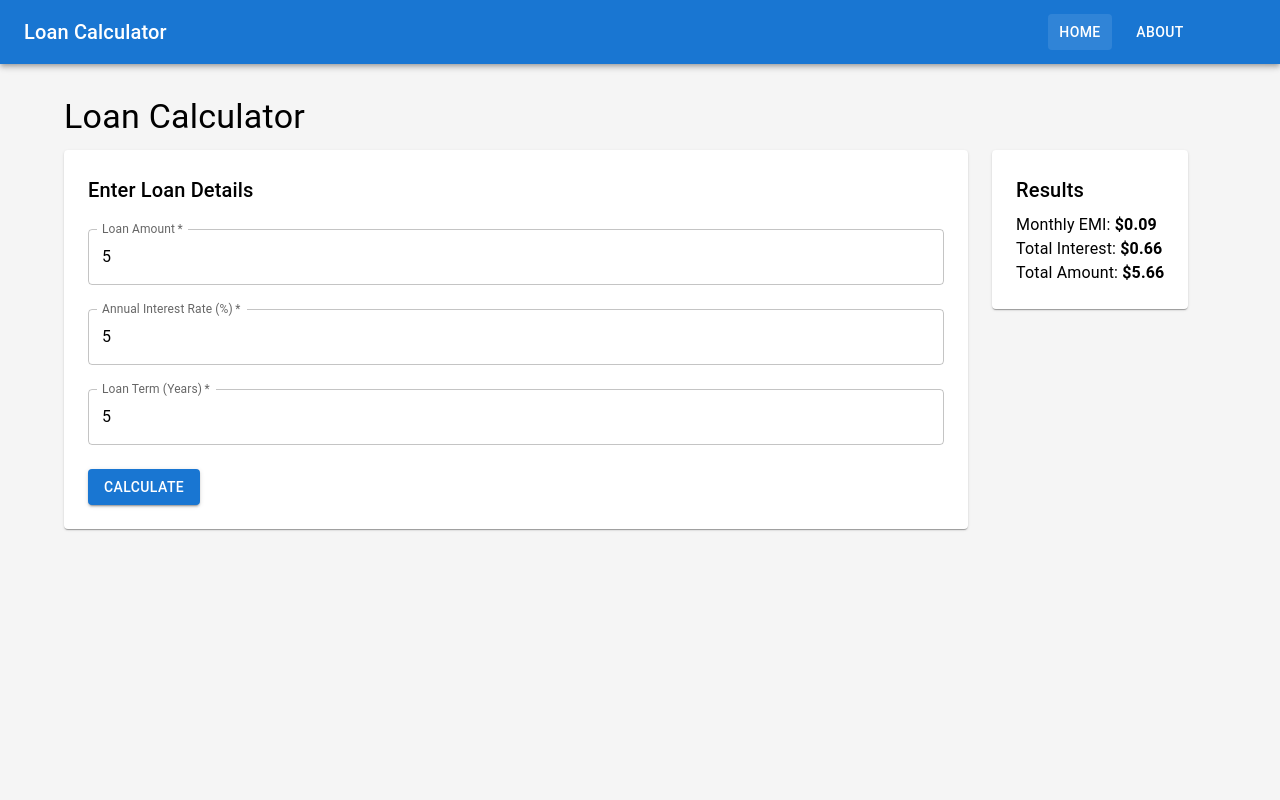
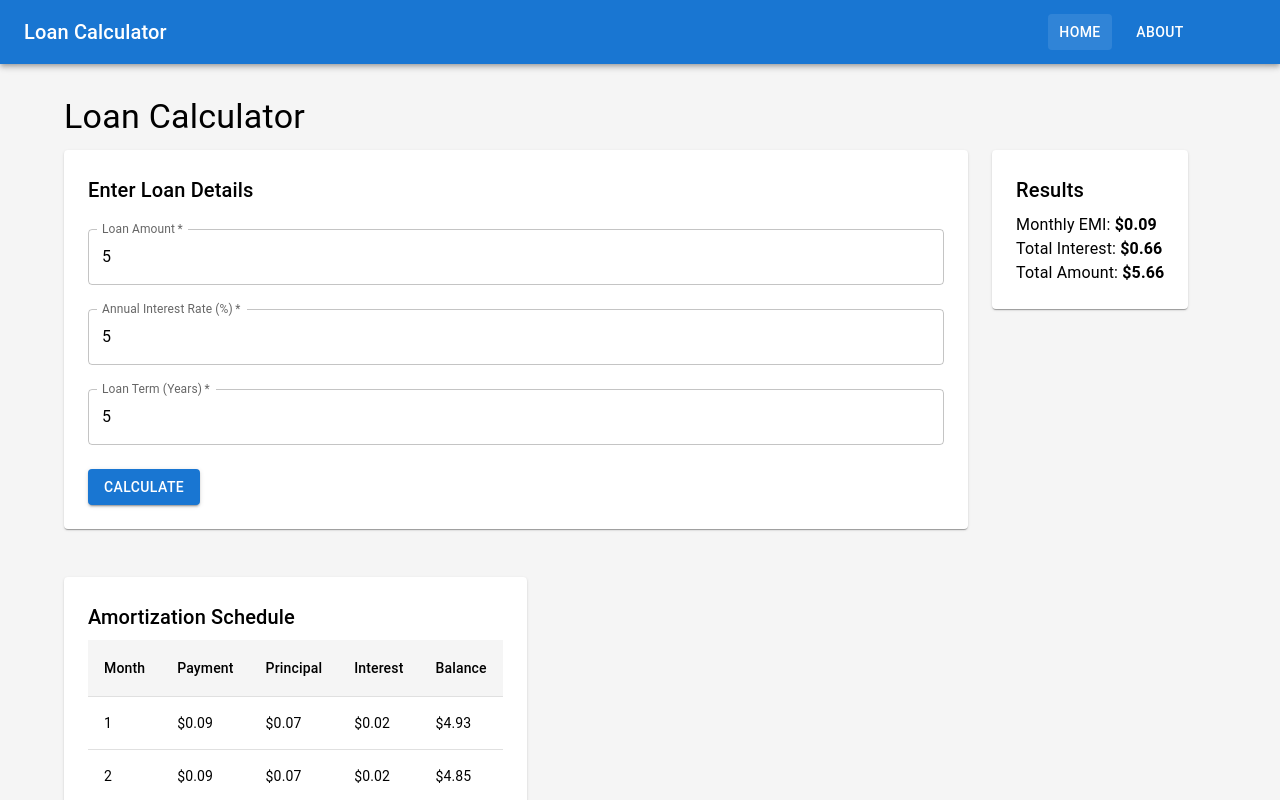
Before and after one commit to iammihirsig/loan-calculator-app, a React (Vite) app: page / in a window 1280 px wide. Both pictures are taken after typing "5", "5", "5" into the empty fields and a click on the button "CALCULATE". Shown: the top 800 px of the page. Built offline with nearby package versions, Linux system fonts and the light colour scheme; some icons are missing.

Commit message:
Add amortization schedule table to Home page

```diff
--- a/src/pages/Home.jsx
+++ b/src/pages/Home.jsx
@@ -7,6 +7,12 @@ import {
   Grid,
   Paper,
   Box,
+  Table,
+  TableBody,
+  TableCell,
+  TableContainer,
+  TableHead,
+  TableRow,
 } from '@mui/material';
 
 function Home() {
@@ -18,8 +24,10 @@ function Home() {
   const [emi, setEmi] = useState(null);
   const [totalInterest, setTotalInterest] = useState(null);
   const [totalAmount, setTotalAmount] = useState(null);
+  // State for amortization schedule
+  const [amortizationSchedule, setAmortizationSchedule] = useState([]);
 
-  // Handle form submission to calculate EMI
+  // Calculate EMI and amortization schedule
   const calculateEmi = () => {
     const principal = parseFloat(loanAmount);
     const annualRate = parseFloat(interestRate);
@@ -29,6 +37,7 @@ function Home() {
       setEmi(null);
       setTotalInterest(null);
       setTotalAmount(null);
+      setAmortizationSchedule([]);
       return;
     }
 
@@ -44,6 +53,24 @@ function Home() {
     setEmi(emiValue.toFixed(2));
     setTotalInterest(totalInterestValue.toFixed(2));
     setTotalAmount(totalPayment.toFixed(2));
+
+    // Calculate amortization schedule
+    let balance = principal;
+    const schedule = [];
+    for (let month = 1; month <= months; month++) {
+      const interestForMonth = balance * monthlyRate;
+      const principalForMonth = emiValue - interestForMonth;
+      balance -= principalForMonth;
+
+      schedule.push({
+        month,
+        payment: emiValue.toFixed(2),
+        principal: principalForMonth.toFixed(2),
+        interest: interestForMonth.toFixed(2),
+        balance: balance > 0 ? balance.toFixed(2) : '0.00',
+      });
+    }
+    setAmortizationSchedule(schedule);
   };
 
   // Handle form submission on button click
@@ -127,6 +154,41 @@ function Home() {
             )}
           </Paper>
         </Grid>
+
+        {/* Amortization Schedule */}
+        {amortizationSchedule.length > 0 && (
+          <Grid item xs={12}>
+            <Paper sx={{ p: 3, mt: 3 }}>
+              <Typography variant="h6" gutterBottom>
+                Amortization Schedule
+              </Typography>
+              <TableContainer sx={{ maxHeight: 400 }}>
+                <Table stickyHeader>
+                  <TableHead>
+                    <TableRow>
+                      <TableCell>Month</TableCell>
+                      <TableCell>Payment</TableCell>
+                      <TableCell>Principal</TableCell>
+                      <TableCell>Interest</TableCell>
+                      <TableCell>Balance</TableCell>
+                    </TableRow>
+                  </TableHead>
+                  <TableBody>
+                    {amortizationSchedule.map((row) => (
+                      <TableRow key={row.month}>
+                        <TableCell>{row.month}</TableCell>
+                        <TableCell>${row.payment}</TableCell>
+                        <TableCell>${row.principal}</TableCell>
+                        <TableCell>${row.interest}</TableCell>
+                        <TableCell>${row.balance}</TableCell>
+                      </TableRow>
+                    ))}
+                  </TableBody>
+                </Table>
+              </TableContainer>
+            </Paper>
+          </Grid>
+        )}
       </Grid>
     </Container>
   );
```
